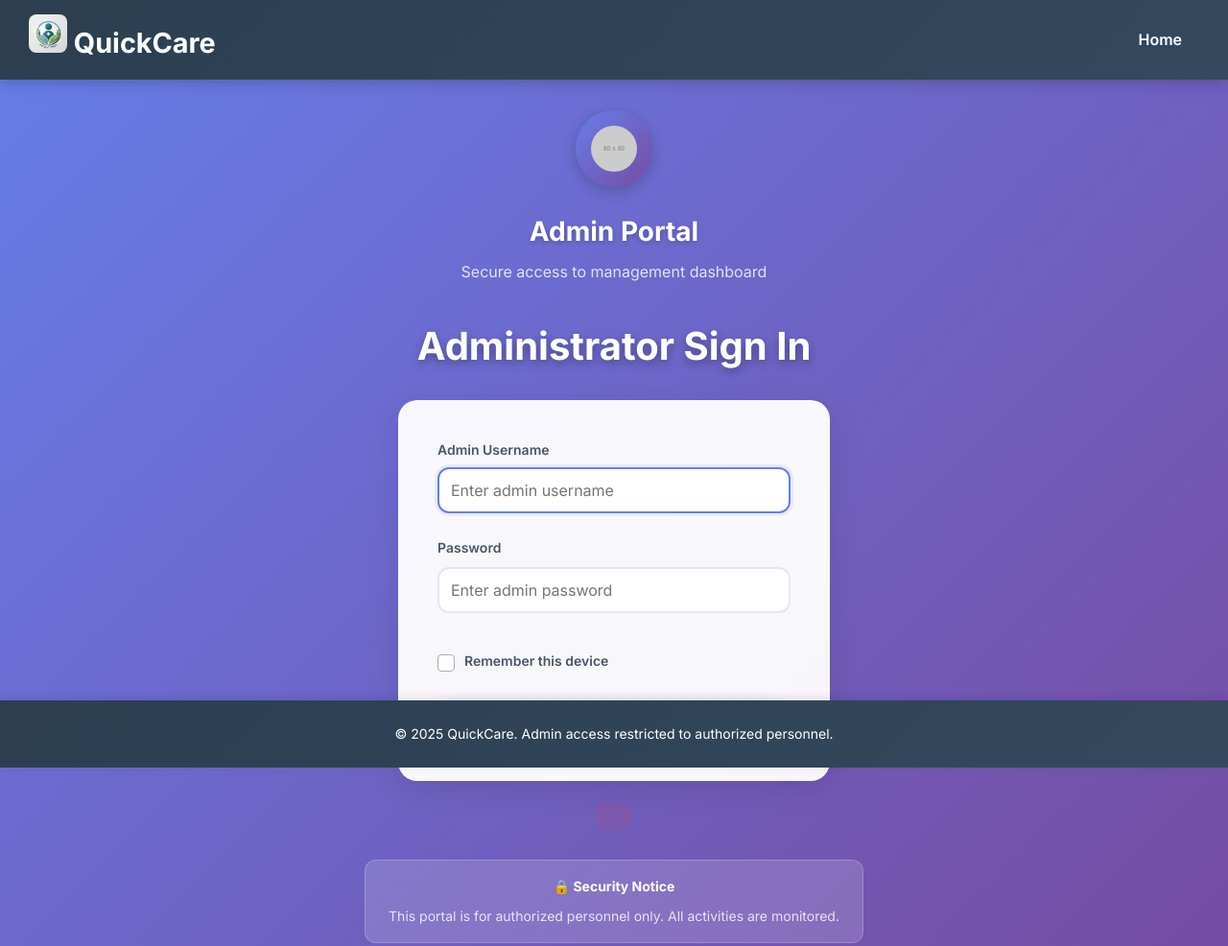
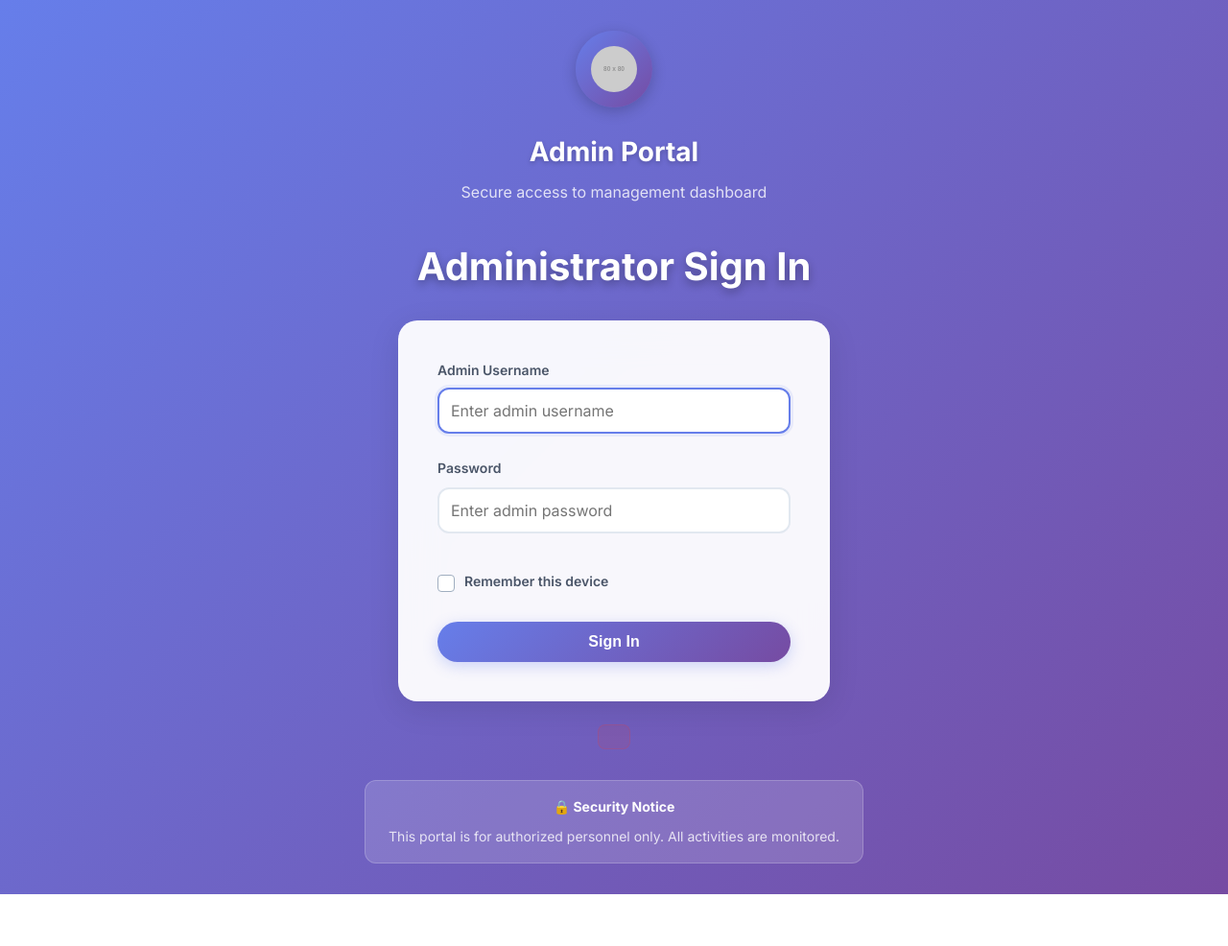
Before and after one commit to hacktivate69/QuickCure, a plain HTML site: page admin-signin.html in a window 1280 px wide. Shown: the top 986 px of the page at 96% size. After the commit the page ends 932 px from the top, so only its background shows below. Drawn offline with Linux system fonts and the light colour scheme; placeholder pictures from the web are drawn by us.

Commit message:
Update admin-signin.html

```diff
--- a/admin-signin.html
+++ b/admin-signin.html
@@ -8,18 +8,6 @@
   <link rel="stylesheet" href="admin-signin.css" />
 </head>
 <body>
-  <header class="navbar">
-    <div class="logo">
-      <a href="index.html" style="color:#fff;text-decoration:none;">
-        <img src="QuickCureLogo.jpg" alt="QuickCare Medical Logo" />
-        QuickCare
-      </a>
-    </div>
-    <nav>
-      <a href="index.html">Home</a>
-    </nav>
-  </header>
-
   <main class="admin-signin-container">
     <div class="admin-brand">
       <img src="https://placehold.co/80x80/ffffff/e74c3c?text=🔒&font=oswald" alt="Admin Security Shield Icon" />
@@ -51,8 +39,5 @@
   </main>
 
   <script defer src="admin-signin.js"></script>
-  <footer>
-    <p>© 2025 QuickCare. Admin access restricted to authorized personnel.</p>
-  </footer>
 </body>
 </html>
```
